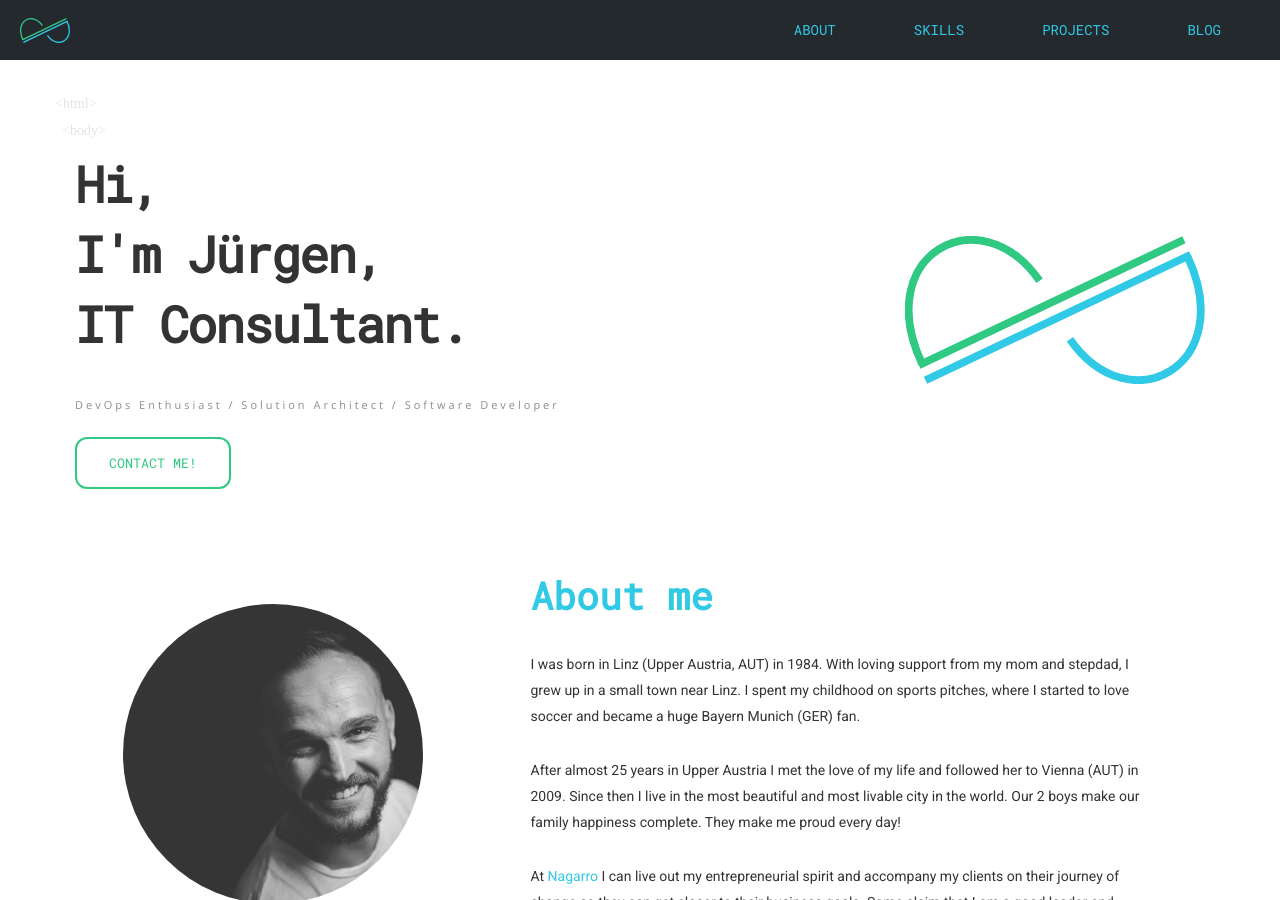
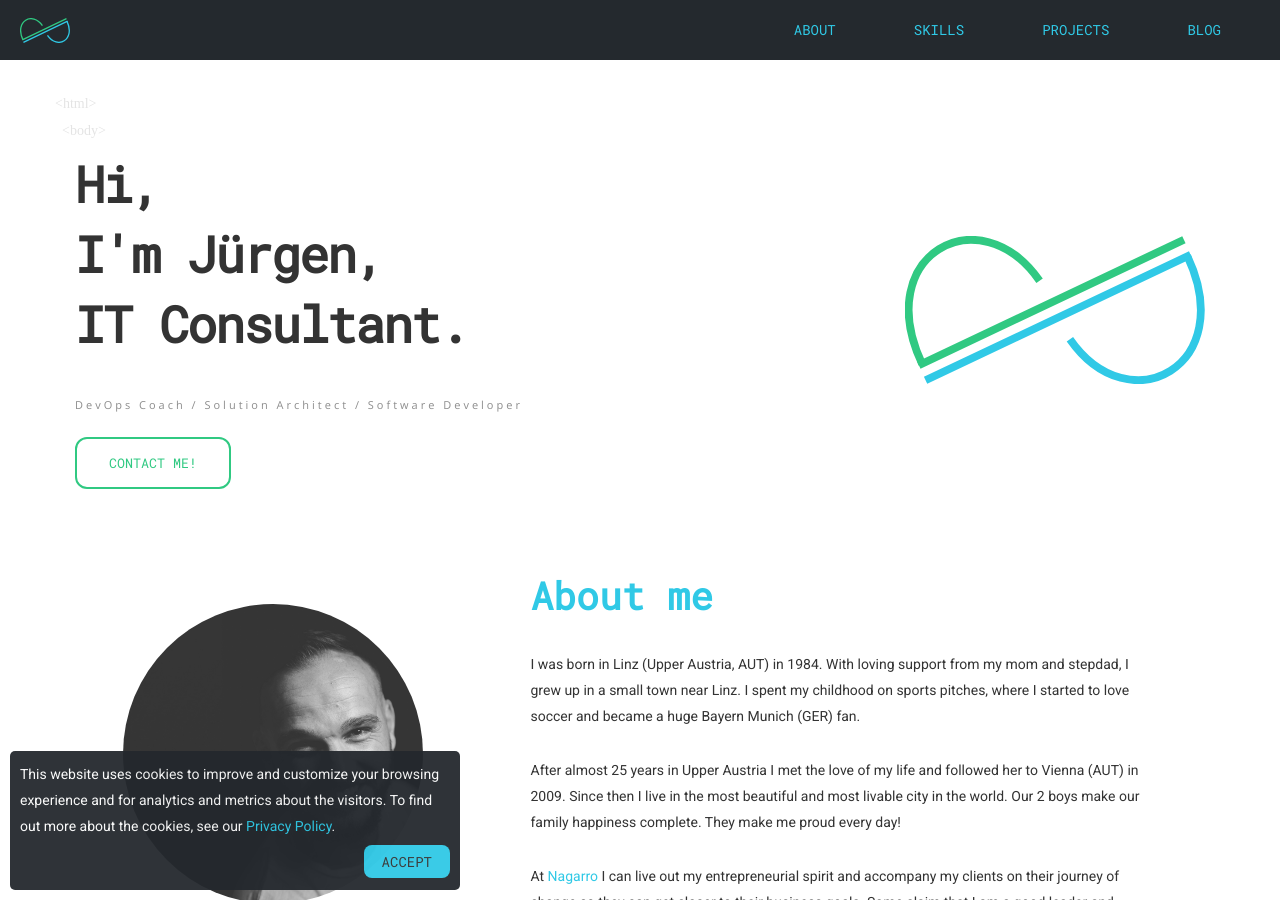
Before and after one commit to juergenpointinger/juergenpointinger.github.io, a Jekyll site: the page built from index.html, in a window 1280 px wide and 900 px high. Built offline with Jekyll 4.4.1, drawn with Linux system fonts in a browser that asks for light colours; nearby versions of some CDN libraries; some web fonts are replaced.

Commit message:
Added cookie consent to main page

```diff
--- a/assets/css/2.0/application.css
+++ b/assets/css/2.0/application.css
@@ -1,4 +1,5 @@
 @import url(base.css);
+@import url(mixins/cookie.css);
 
 body {
   display: block;
--- a/index.html
+++ b/index.html
@@ -47,7 +47,7 @@ permalink: /index.html
           <h1>Hi, <br />
             I'm Jürgen, <br />
             IT Consultant.</h1>
-          <h5>DevOps Enthusiast / Solution Architect / Software Developer</h5>
+          <h5>DevOps Coach / Solution Architect / Software Developer</h5>
           <a href="#contact-form"><button>Contact me!</button></a>
         </div>
 
@@ -180,5 +180,8 @@ permalink: /index.html
   </div>
 
   <script src="/assets/js/2.0/animate.js"></script>
+
+  <!-- Cookie consent -->
+  {% include cookie-consent.html %}
 </body>
 </html>
```
